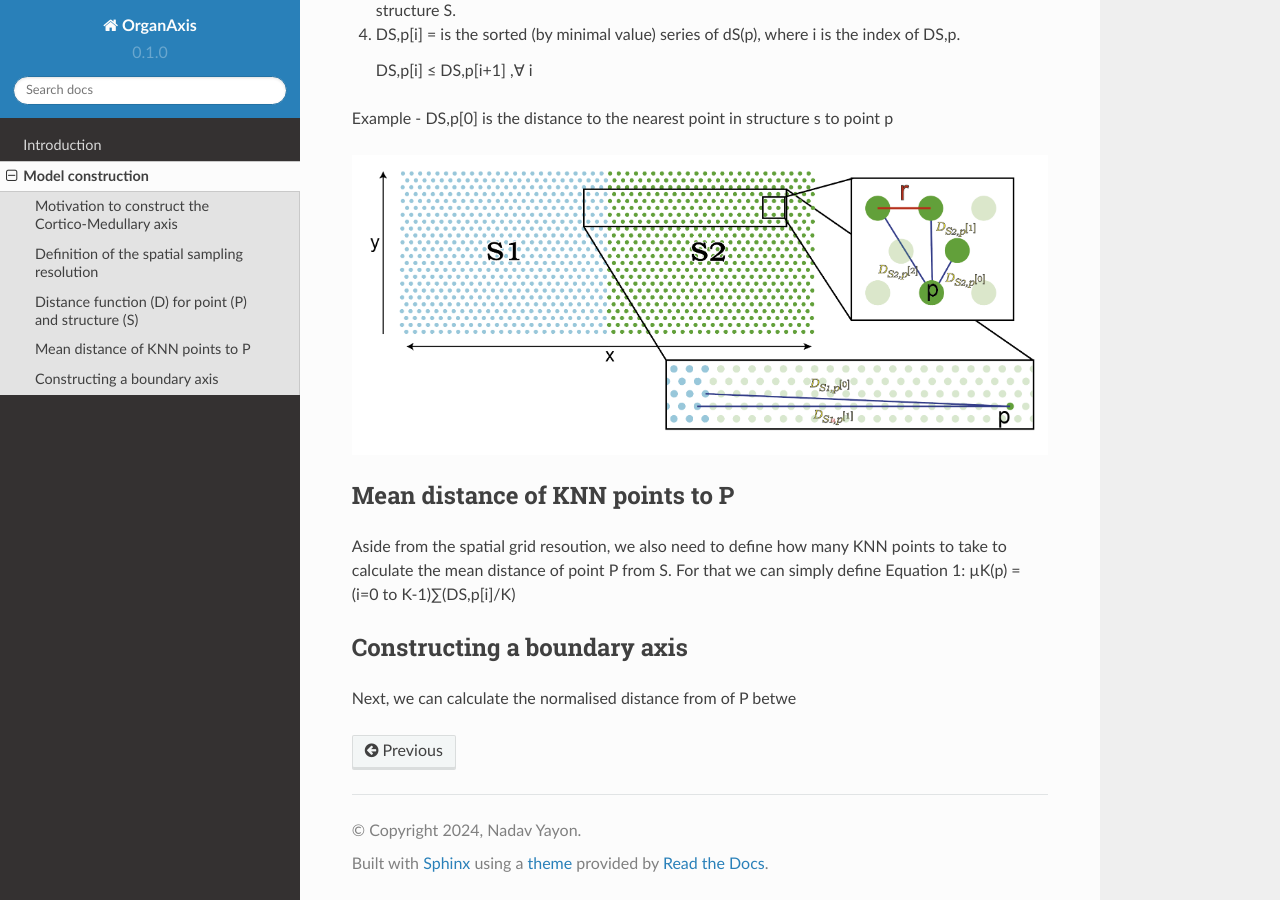
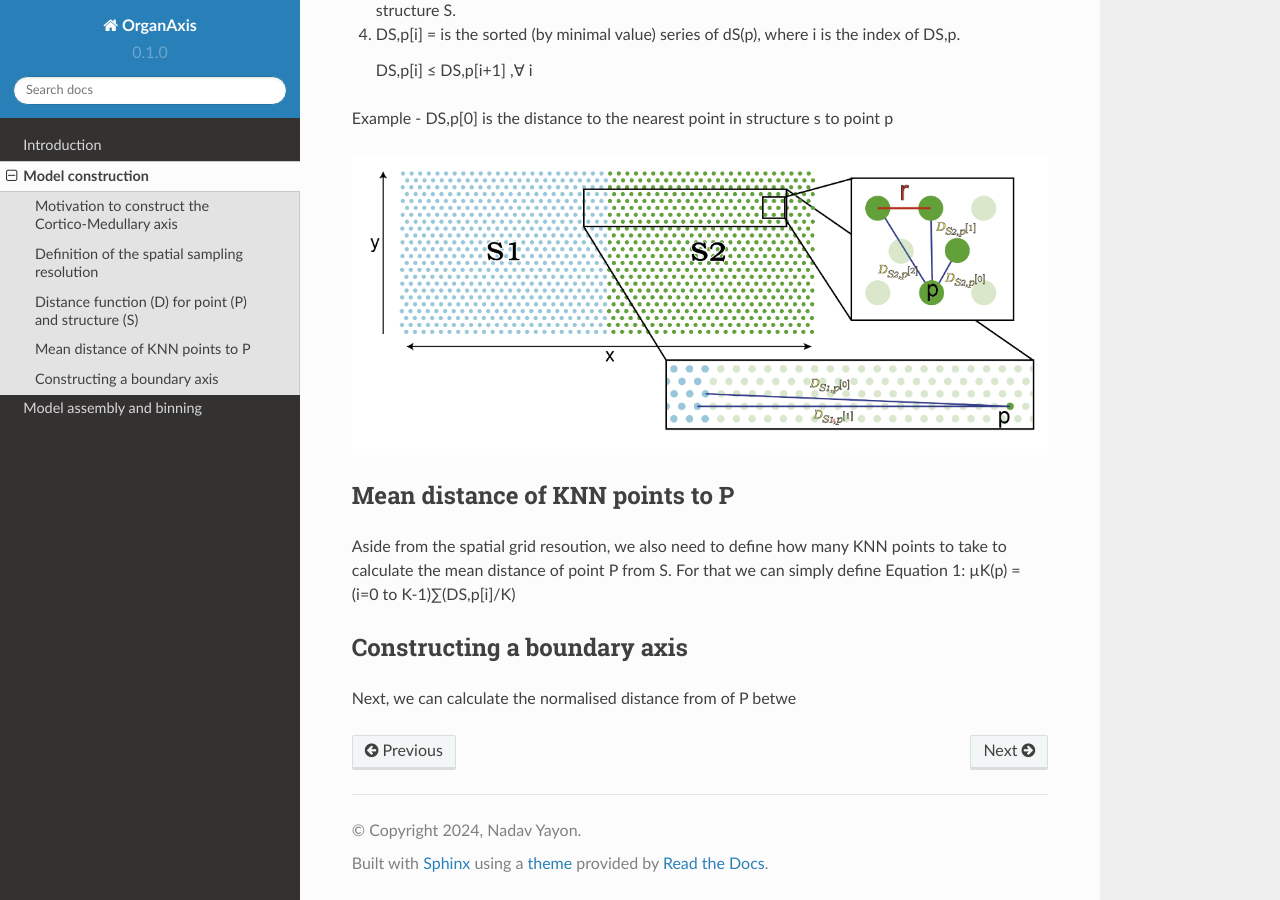
Before and after one commit to nadavyayon/organ_axis_tutorial, a Sphinx documentation site: the page built from docs/source/model.rst, in a window 1280 px wide and 900 px high, scrolled down 1094 px. Built offline with Sphinx 7.4.7 and the Read the Docs theme 2.0.0, drawn with Linux system fonts in a browser that asks for light colours; pages that are not in the unit, such as notebooks, are missing from menus.

Commit message:
Update index.rst

```diff
--- a/docs/source/index.rst
+++ b/docs/source/index.rst
@@ -19,4 +19,4 @@ Contents
 
    introduction
    model
-   moshe
+   Model assembly
```
